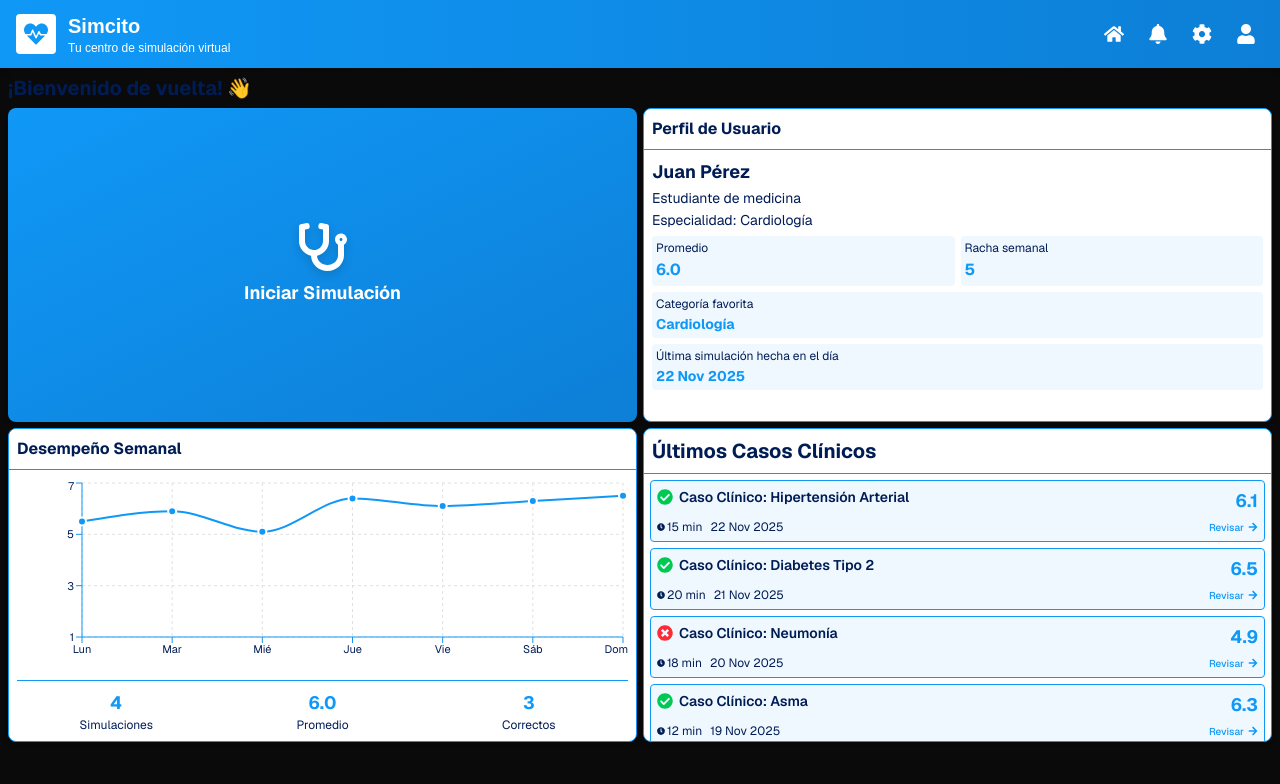
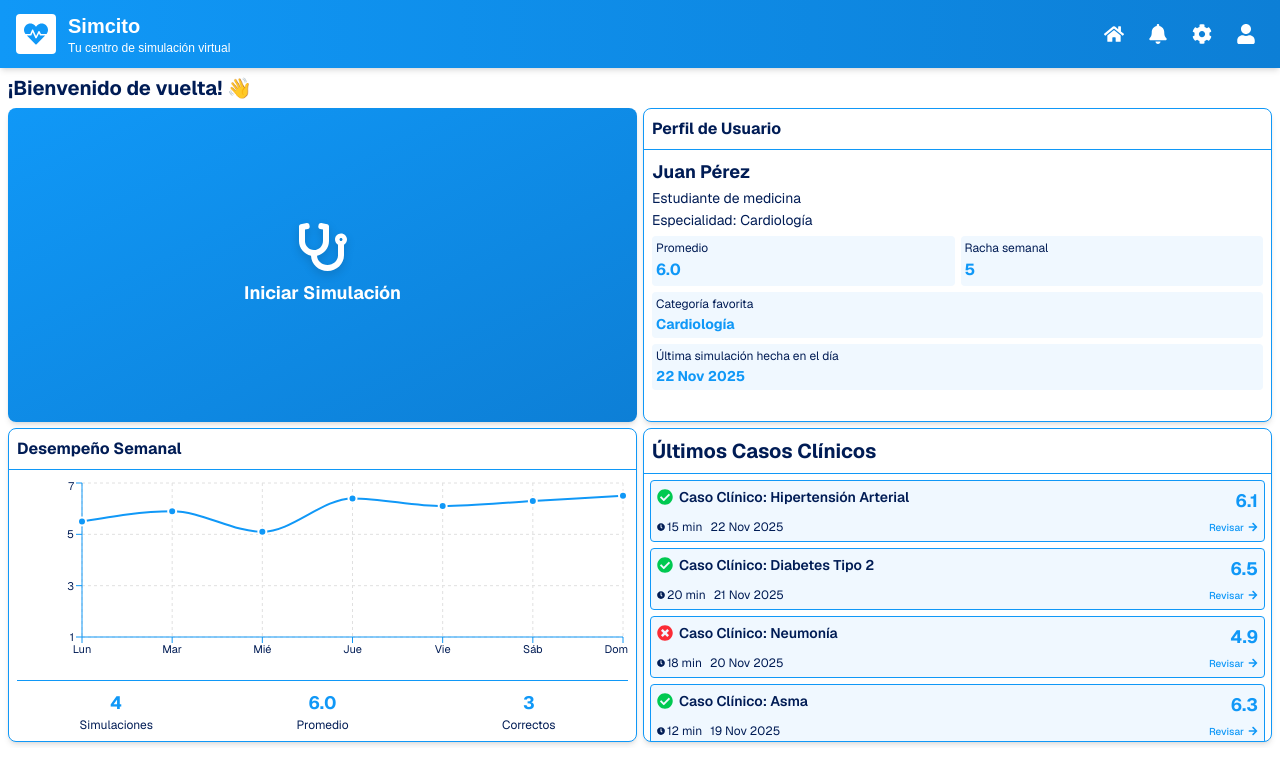
Before and after one commit to platanus-hack/platanus-hack-25-team-13, a Next.js app: page / in a window 1280 px wide. Shown: the top 784 px of the page. Built offline with nearby package versions, Linux system fonts and the light colour scheme.

Commit message:
fix: bug in schema

```diff
--- a/app/globals.css
+++ b/app/globals.css
@@ -14,7 +14,6 @@
 
 @media (prefers-color-scheme: light) {
   :root {
-    --background: #0a0a0a;
     --foreground: #ededed;
   }
 }
```
